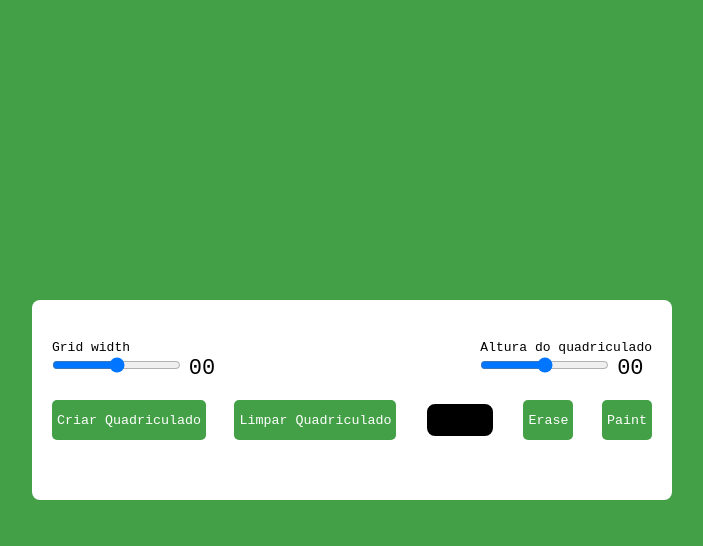
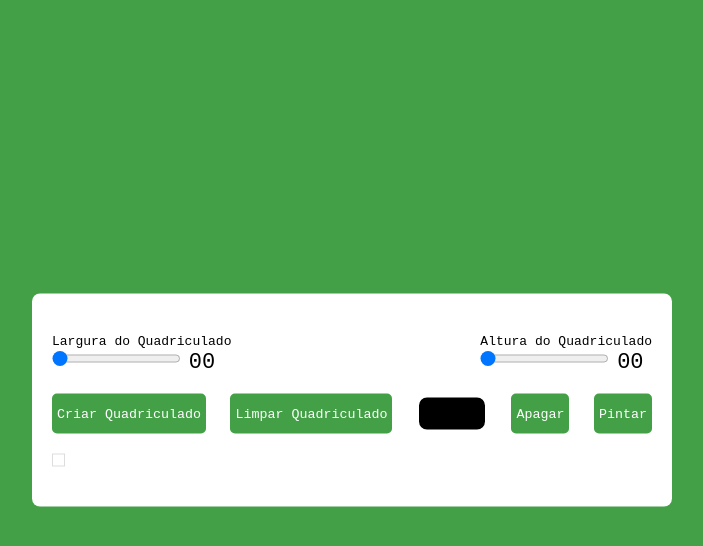
Before and after one commit to Ja1Vytw/Projetos, a plain HTML site: page index.html in a window 1280 px wide. Both pictures are taken after a click on the button "Criar Quadriculado". Shown: the whole page, without its empty margins (288-991 px from the left). Drawn offline with Linux system fonts and the light colour scheme.

Commit message:
Final Commit

```diff
--- a/index.html
+++ b/index.html
@@ -12,13 +12,13 @@
         <div class="options">
             <div class="opt-wrapper">
                 <div class="slider">
-                    <label for="width-range">Grid width</label>
+                    <label for="width-range">Largura do Quadriculado</label>
                     <input type="range" id="width-range" min="1" max="35">
                     <span id="width-value">00</span>
                 </div>
 
                 <div class="slider">
-                    <label for="height-range">Altura do quadriculado</label>
+                    <label for="height-range">Altura do Quadriculado</label>
                     <input type="range" id="height-range" min="1" max="35">
                     <span id="height-value">00</span>
                 </div>
@@ -28,14 +28,11 @@
                 <button id="submit-grid">Criar Quadriculado</button>
                 <button id="clear-grid">Limpar Quadriculado</button>
                 <input type="color" id="color-input">
-                <button id="erase-btn">Erase</button>
-                <button id="paint-btn">Paint</button>
+                <button id="erase-btn">Apagar</button>
+                <button id="paint-btn">Pintar</button>
             </div>
-
-
-
-
         </div>
+        <div class="container"></div>
     </div>
 
 
--- a/script.js
+++ b/script.js
@@ -0,0 +1,122 @@
+let container = document.querySelector(".container");
+let gridButton = document.getElementById("submit-grid");
+let clearGridButton = document.getElementById("clear-grid");
+let gridWidth = document.getElementById("width-range");
+let gridHeight = document.getElementById("height-range");
+let colorButton = document.getElementById("color-input");
+let eraseBtn = document.getElementById("erase-btn");
+let paintBtn = document.getElementById("paint-btn");
+let widthValue = document.getElementById("width-value");
+let heightValue = document.getElementById("height-value");
+
+let events = {
+    mouse: {
+        down: "mousedown",
+        move: "mousemove",
+        up: "mouseup"
+    },
+    touch: {
+        down: "touchstart",
+        mobe: "touchmove",
+        up: "touchend",
+    },
+};
+
+let deviceType = "";
+
+let draw = false;
+let erase = false;
+
+const isTouchDevice = () => {
+    try {
+        document.createEvent("TouchEvent");
+        deviceType = "touch";
+        return true;
+    } catch (e) {
+        deviceType = "mouse";
+        return false;
+    }
+};
+
+isTouchDevice();
+
+gridButton.addEventListener("click", () => {
+    container.innerHTML = "";
+    let count = 0;
+    for (let i = 0; i < gridHeight.value; i++) {
+        count += 2;
+        let div = document.createElement("div");
+        div.classList.add("gridRow");
+
+        for (let j = 0; j < gridWidth.value; j++) {
+            count += 2;
+            let col = document.createElement("div");
+            col.classList.add("gridCol");
+            col.setAttribute("id", `gridCol${count}`);
+            col.addEventListener(events[deviceType].down, () => {
+                draw = true;
+                if (erase) {
+                    col.style.backgroundColor = "transparent";
+                } else {
+                    col.style.backgroundColor = colorButton.value;
+                }
+            });
+
+            col.addEventListener(events[deviceType].move, (e) => {
+                let elementId = document.elementFromPoint(
+                    !isTouchDevice() ? e.clientX : e.touches[0].clientX,
+                    !isTouchDevice() ? e.clientY : e.touches[0].clientY,
+                ).id;
+                checker(elementId);
+            });
+
+            col.addEventListener(events[deviceType].up, () => {
+                draw = false;
+            });
+
+            div.appendChild(col);
+
+        }
+
+        container.appendChild(div);
+
+    }
+});
+
+function checker(elementId) {
+    let gridColumns = document.querySelectorAll(".gridCol");
+    gridColumns.forEach((element) => {
+        if (elementId == element.id) {
+            if (draw && !erase) {
+                element.style.backgroundColor = colorButton.value;
+            } else if (draw && erase) {
+                element.style.backgroundColor = "transparent";
+            }
+        }
+    });
+}
+
+clearGridButton.addEventListener("click", () => {
+    container.innerHTML = "";
+});
+
+eraseBtn.addEventListener("click", () => {
+    erase = true;
+});
+
+paintBtn.addEventListener("click", () => {
+    erase = false;
+});
+
+gridWidth.addEventListener("input", () => {
+    widthValue.innerHTML = gridWidth.value < 9 ? `0${gridWidth.value}` : gridWidth.value;
+});
+
+gridHeight.addEventListener("input", () => {
+    heightValue.innerHTML = gridHeight.value < 9 ? `0${gridHeight.value}` : gridHeight.value;
+});
+
+window.onload = () => {
+    gridHeight.value = 0;
+    gridWidth.value = 0;
+};
```
